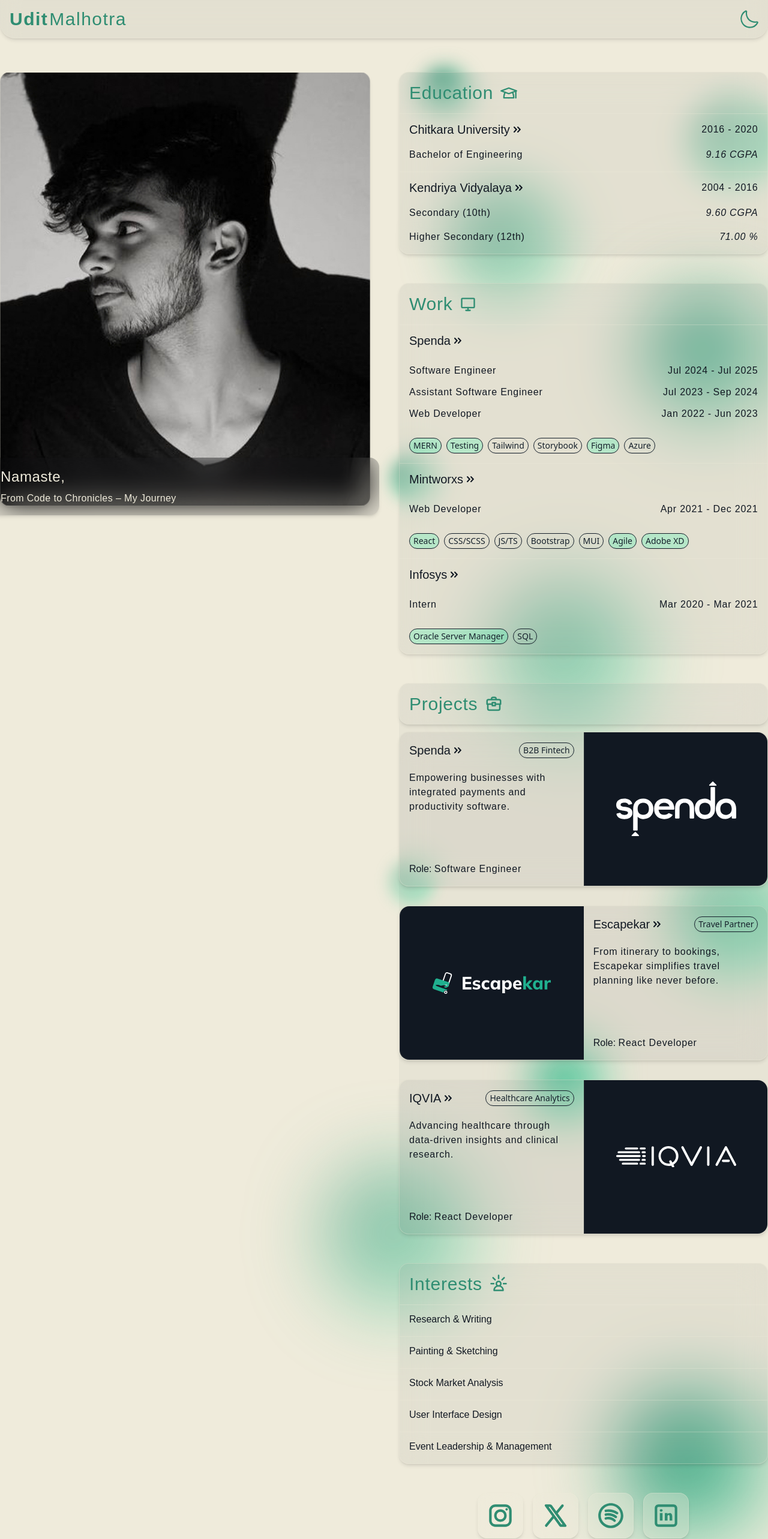
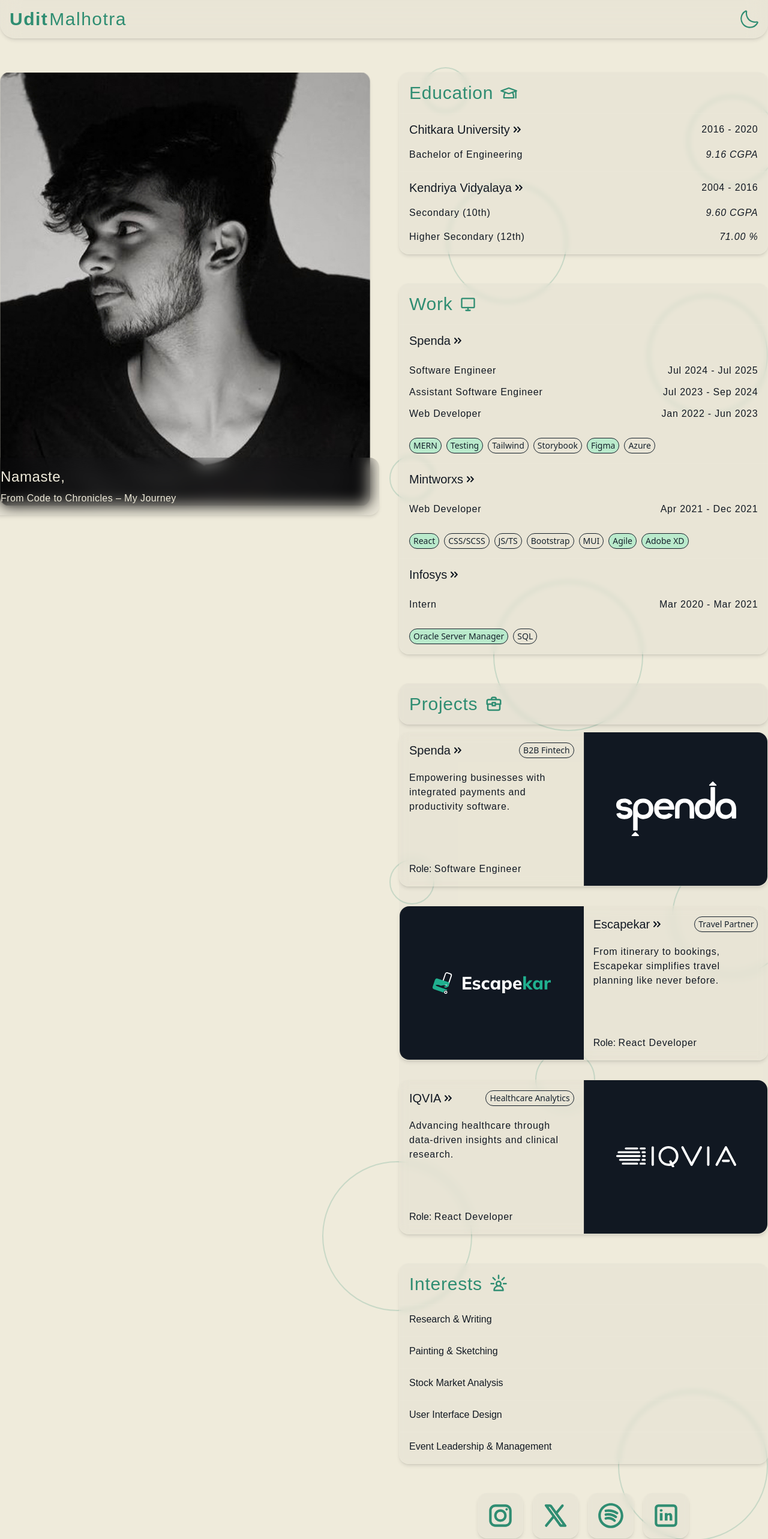
Before and after one commit to uditmalhotraa/udit-portfolio, a React (Vite) app: page /#/ in a window 1280 px wide. Shown: the top 2566 px of the page at 60% size. Built offline with nearby package versions, Linux system fonts and the light colour scheme.

Commit message:
Styles change

```diff
--- a/src/components/Header.jsx
+++ b/src/components/Header.jsx
@@ -12,7 +12,7 @@ export const Header = () => {
 
   return (
     <>
-      <div className="z-50 fixed flex flex-row justify-between items-center w-full h-16 px-4 shadow-md bg-gray/5 dark:bg-cream/5 backdrop-blur-lg border-b border-cream/30 dark:border-gray/30 rounded-b-[25px]">
+      <div className="z-50 fixed flex flex-row justify-between items-center w-full h-16 px-4 shadow-md bg-gray/[0.025] dark:bg-cream/[0.025] backdrop-blur-lg border-b border-cream/30 dark:border-gray/30 rounded-b-[25px]">
         <a
           href="/"
           className="font-poppins text-3xl font-semibold tracking-wider text-accent-light dark:text-accent-dark dark:text-accent-dark-dark"
--- a/src/screens/Landing.jsx
+++ b/src/screens/Landing.jsx
@@ -90,7 +90,7 @@ export const Landing = () => {
         <Header />
         <div className="flex lg:overflow-x-visible overflow-x-hidden flex-col lg:flex-row px-5 md:px-0 mt-28 mb-10 gap-12 lg:max-w-[1280px] xl:max-w-[1536px] 2xl:max-w-[1920px] mx-auto">
           <div className="lg:!sticky z-20 lg:top-[120px] lg:min-w-[448px] xl:min-w-[556px] 2xl:min-w-[756px] lg:left-0 relative flex flex-col justify-end bg-uditPic bg-no-repeat bg-cover bg-top shadow-md !rounded-2xl w-full h-[468px] md:h-[600px] xl:h-[724px] 2xl:h-[796px] border border-cream/30 dark:border-gray/30 ">
-            <AnimatedDiv className="absolute -bottom-3 md:-bottom-4 -left-[8px] md:-left-[16px] flex flex-col gap-2 w-[calc(100%+16px)] md:w-[calc(100%+32px)] h-auto z-10 bg-gray/5 dark:bg-cream/5 shadow-md backdrop-blur-xl p-4 rounded-2xl will-change-transform transform-gpu">
+            <AnimatedDiv className="absolute -bottom-3 md:-bottom-4 -left-[8px] md:-left-[16px] flex flex-col gap-2 w-[calc(100%+16px)] md:w-[calc(100%+32px)] h-auto z-10 bg-gray/[0.025] dark:bg-cream/[0.025] shadow-md backdrop-blur-md p-4 rounded-2xl will-change-transform transform-gpu">
               <p
                 title="Greetings: I bow to you"
                 className=" font-poppins text-2xl font-medium tracking-wide text-cream w-[80%] z-10"
@@ -105,29 +105,11 @@ export const Landing = () => {
           <div className="flex flex-col w-full gap-12 lg:mt-2 lg:min-w-[448px] xl:min-w-[556px] 2xl:min-w-[756px]">
             <div className="setWrapper relative">
               <div className="objectSet">
-                <div
-                  style={{
-                    background:
-                      "radial-gradient(circle at 33% 33%, #2f8d7260, #00ffa240)",
-                  }}
-                  className="z-0 absolute top-10 -right-4 w-[150px] h-[150px] rounded-full blur-lg"
-                ></div>
-                <div
-                  style={{
-                    background:
-                      "radial-gradient(circle at 33% 33%, #2f8d72, #00ffa240)",
-                  }}
-                  className="z-0 absolute -top-2 left-10 w-[75px] h-[75px] rounded-full blur-lg"
-                ></div>
-                <div
-                  style={{
-                    background:
-                      "radial-gradient(circle at 33% 33%, #2f8d7280, #00ffa240)",
-                  }}
-                  className="z-0 absolute -bottom-5 -left-20 lg:left-20 lg:-bottom-20 w-[200px] h-[200px] rounded-full blur-2xl animate-spin lg:animate-none"
-                ></div>
+                <div className="z-0 absolute top-10 -right-4 w-[150px] h-[150px] rounded-full border-2 border-accent-light/20 dark:border-accent-dark/20 bg-transparent"></div>
+                <div className="z-0 absolute -top-2 left-10 w-[75px] h-[75px] rounded-full border-2 border-accent-light/20 dark:border-accent-dark/20 bg-transparent"></div>
+                <div className="z-0 absolute -bottom-5 -left-20 lg:left-20 lg:-bottom-20 w-[200px] h-[200px] rounded-full border-2 border-accent-light/20 dark:border-accent-dark/20 bg-transparent"></div>
               </div>
-              <AnimatedDiv className="z-10 flex flex-col rounded-2xl w-full h-auto border shadow-md border-cream/30 dark:border-gray/30 backdrop-blur-xl bg-gray/5 dark:bg-cream/5 will-change-transform transform-gpu">
+              <AnimatedDiv className="z-10 flex flex-col rounded-2xl w-full h-auto border shadow-md border-cream/30 dark:border-gray/30 backdrop-blur-sm bg-gray/[0.025] dark:bg-cream/[0.025] will-change-transform transform-gpu">
                 <div className="flex flex-row mb-4 pt-4 px-4 gap-3 items-center">
                   <p className=" font-poppins text-3xl font-medium tracking-wide text-accent-light dark:text-accent-dark">
                     Education
@@ -177,29 +159,11 @@ export const Landing = () => {
             </div>
             <div className="setWrapper relative">
               <div className="objectSet">
-                <div
-                  style={{
-                    background:
-                      "radial-gradient(circle at 33% 33%, #2f8d7290, #00ffa250)",
-                  }}
-                  className="z-0 absolute top-10 lg:top-72 -left-4 w-[75px] h-[75px] rounded-full blur-md"
-                ></div>
-                <div
-                  style={{
-                    background:
-                      "radial-gradient(circle at 33% 33%, #2f8d72, #00ffa250)",
-                  }}
-                  className="z-0 absolute -top-5 lg:top-5 -right-20 lg:right-0 w-[200px] h-[200px] rounded-full blur-3xl"
-                ></div>
-                <div
-                  style={{
-                    background:
-                      "radial-gradient(circle at 33% 33%, #2f8d7290, #00ffa250)",
-                  }}
-                  className="z-0 absolute -bottom-32 right-10 lg:right-52 w-[250px] h-[250px] rounded-full blur-3xl animate-spin lg:animate-none"
-                ></div>
+                <div className="z-0 absolute top-10 lg:top-72 -left-4 w-[75px] h-[75px] rounded-full border-2 border-accent-light/20 dark:border-accent-dark/20 bg-transparent"></div>
+                <div className="z-0 absolute -top-5 lg:top-5 -right-20 lg:right-0 w-[200px] h-[200px] rounded-full border-2 border-accent-light/20 dark:border-accent-dark/20 bg-transparent"></div>
+                <div className="z-0 absolute -bottom-32 right-10 lg:right-52 w-[250px] h-[250px] rounded-full border-2 border-accent-light/20 dark:border-accent-dark/20 bg-transparent"></div>
               </div>
-              <AnimatedDiv className="flex flex-col shadow-md rounded-2xl w-full h-auto border border-cream/30 dark:border-gray/30 backdrop-blur-xl bg-gray/5 dark:bg-cream/5 will-change-transform transform-gpu">
+              <AnimatedDiv className="flex flex-col shadow-md rounded-2xl w-full h-auto border border-cream/30 dark:border-gray/30 backdrop-blur-sm bg-gray/[0.025] dark:bg-cream/[0.025] will-change-transform transform-gpu">
                 <div className="flex flex-row mb-4 pt-4 px-4 gap-3 items-center">
                   <p className=" font-poppins text-3xl font-medium tracking-wide text-accent-light dark:text-accent-dark">
                     Work
@@ -260,37 +224,13 @@ export const Landing = () => {
             </div>
             <div className="setWrapper relative">
               <div className="objectSet">
-                <div
-                  style={{
-                    background:
-                      "radial-gradient(circle at 33% 33%, #2f8d7250, #00ffa250)",
-                  }}
-                  className="z-0 absolute top-[32%] -left-4 w-[75px] h-[75px] rounded-full blur-md"
-                ></div>
-                <div
-                  style={{
-                    background:
-                      "radial-gradient(circle at 33% 33%, #2f8d7270, #00ffa270)",
-                  }}
-                  className="z-0 absolute top-72 -right-20 lg:-right-10 w-[200px] h-[200px] rounded-full blur-2xl animate-spin lg:animate-none"
-                ></div>
-                <div
-                  style={{
-                    background:
-                      "radial-gradient(circle at 33% 33%, #2f8d72, #00ffa2)",
-                  }}
-                  className="z-0 absolute bottom-96 lg:bottom-52 right-32 lg:right-72 w-[100px] h-[100px] rounded-full blur-2xl"
-                ></div>
-                <div
-                  style={{
-                    background:
-                      "radial-gradient(circle at 33% 33%, #2f8d7290, #00ffa250)",
-                  }}
-                  className="z-0 absolute -bottom-32 -left-32 w-[250px] h-[250px] rounded-full blur-3xl"
-                ></div>
+                <div className="z-0 absolute top-[32%] -left-4 w-[75px] h-[75px] rounded-full border-2 border-accent-light/20 dark:border-accent-dark/20 bg-transparent"></div>
+                <div className="z-0 absolute top-72 -right-20 lg:-right-10 w-[200px] h-[200px] rounded-full border-2 border-accent-light/20 dark:border-accent-dark/20 bg-transparent"></div>
+                <div className="z-0 absolute bottom-96 lg:bottom-52 right-32 lg:right-72 w-[100px] h-[100px] rounded-full border-2 border-accent-light/20 dark:border-accent-dark/20 bg-transparent"></div>
+                <div className="z-0 absolute -bottom-32 -left-32 w-[250px] h-[250px] rounded-full border-2 border-accent-light/20 dark:border-accent-dark/20 bg-transparent"></div>
               </div>
-              <div className="flex flex-col bg-gray/[0.03] dark:bg-cream/[0.03] rounded-2xl">
-                <div className="flex flex-row gap-3 bg-gray/[0.02] dark:bg-cream/[0.02] items-center rounded-2xl backdrop-blur-xl mb-3 w-full h-auto p-4 border border-b-0 z-10 border-cream/30 dark:border-gray/30 shadow-md will-change-transform transform-gpu">
+              <div className="flex flex-col bg-gray/[0.015] dark:bg-cream/[0.015] rounded-2xl">
+                <div className="flex flex-row gap-3 bg-gray/[0.02] dark:bg-cream/[0.02] items-center rounded-2xl backdrop-blur-sm mb-3 w-full h-auto p-4 border border-b-0 z-10 border-cream/30 dark:border-gray/30 shadow-md will-change-transform transform-gpu">
                   <p className=" font-poppins text-3xl font-medium tracking-wide text-accent-light dark:text-accent-dark">
                     Projects
                   </p>
@@ -300,7 +240,7 @@ export const Landing = () => {
                   {projectsData.map((projectsData) => (
                     <div
                       key={projectsData.projectIndex}
-                      className="flex flex-col backdrop-blur-xl md:flex-row gap-x-0 md:gap-y-0 shadow-md gap-y-4 rounded-2xl w-full h-auto border border-cream/30 dark:border-gray/30 z-10 bg-gray/5 dark:bg-cream/5 dark:hover:bg-accent-dark/10 hover:bg-accent-light/10 will-change-transform transform-gpu"
+                      className="flex flex-col backdrop-blur-8px md:flex-row gap-x-0 md:gap-y-0 shadow-md gap-y-4 rounded-2xl w-full h-auto border border-cream/30 dark:border-gray/30 z-10 bg-gray/[0.01] dark:bg-cream/[0.01] dark:hover:bg-accent-dark/10 hover:bg-accent-light/10 will-change-transform transform-gpu"
                     >
                       <div
                         className={`${
@@ -346,15 +286,9 @@ export const Landing = () => {
             </div>
             <div className="setWrapper relative">
               <div className="objectSet">
-                <div
-                  style={{
-                    background:
-                      "radial-gradient(circle at 33% 33%, #2f8d72, #00ffa260)",
-                  }}
-                  className="z-0 absolute -bottom-32 -right-40 lg:right-0 w-[250px] h-[250px] rounded-full blur-3xl animate-spin lg:animate-none"
-                ></div>
+                <div className="z-0 absolute -bottom-32 -right-40 lg:right-0 w-[250px] h-[250px] rounded-full border-2 border-accent-light/20 dark:border-accent-dark/20 bg-transparent"></div>
               </div>
-              <AnimatedDiv className="flex flex-col shadow-md rounded-2xl w-full h-auto border border-cream/30 dark:border-gray/30 backdrop-blur-xl bg-gray/5 dark:bg-cream/5 will-change-transform transform-gpu">
+              <AnimatedDiv className="flex flex-col shadow-md rounded-2xl w-full h-auto border border-cream/30 dark:border-gray/30 backdrop-blur-sm bg-gray/[0.025] dark:bg-cream/[0.025] will-change-transform transform-gpu">
                 <div className="flex flex-row items-center mb-4 pt-4 px-4 gap-3">
                   <p className=" font-poppins text-3xl font-medium tracking-wide text-accent-light dark:text-accent-dark">
                     Interests
@@ -388,7 +322,7 @@ export const Landing = () => {
                 <a
                   tabIndex={0}
                   key={socialData.socialIndex}
-                  className="flex flex-col justify-center items-center shadow-md rounded-2xl w-auto h-auto p-3 cursor-pointer border border-cream/30 dark:border-gray/30 hover:border-accent-light dark:hover:border-accent-dark backdrop-blur-xl bg-cream/30 dark:bg-gray/30 dark:hover:bg-accent-dark/[0.05] hover:bg-accent-light/[0.06]"
+                  className="flex flex-col justify-center items-center shadow-md rounded-2xl w-auto h-auto p-3 cursor-pointer border border-cream/30 dark:border-gray/30 hover:border-accent-light dark:hover:border-accent-dark backdrop-blur-sm bg-gray/[0.025] dark:bg-cream/[0.025] dark:hover:bg-accent-dark/[0.05] hover:bg-accent-light/[0.06]"
                   href={socialData.link}
                   alt={`${socialData.name} Link`}
                   aria-label={`Find Udit at ${socialData.name} platform and connect`}
--- a/tailwind.config.js
+++ b/tailwind.config.js
@@ -28,6 +28,9 @@ export default {
       extrabold: 800,
     },
     extend: {
+      backdropBlur: {
+        "8px": "8px",
+      },
       boxShadow: {
         container: "rgba(75, 75, 75, 0.24) 0px 3px 8px -1px",
         containerXL: "rgba(75, 75, 75, 0.44) 0px 4px 10px",
```
